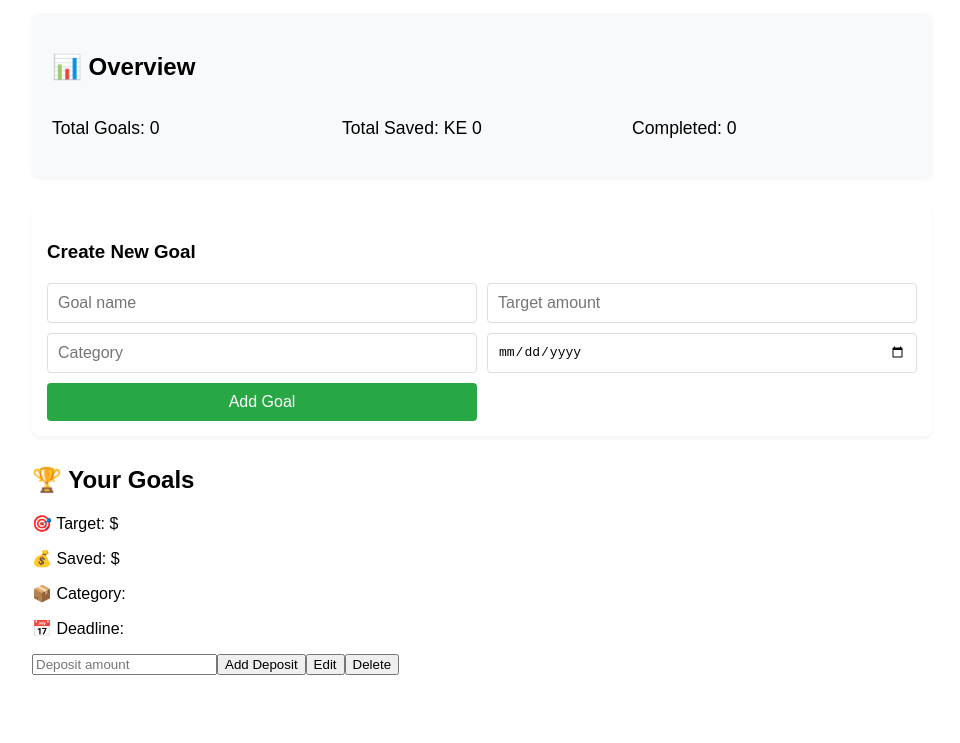
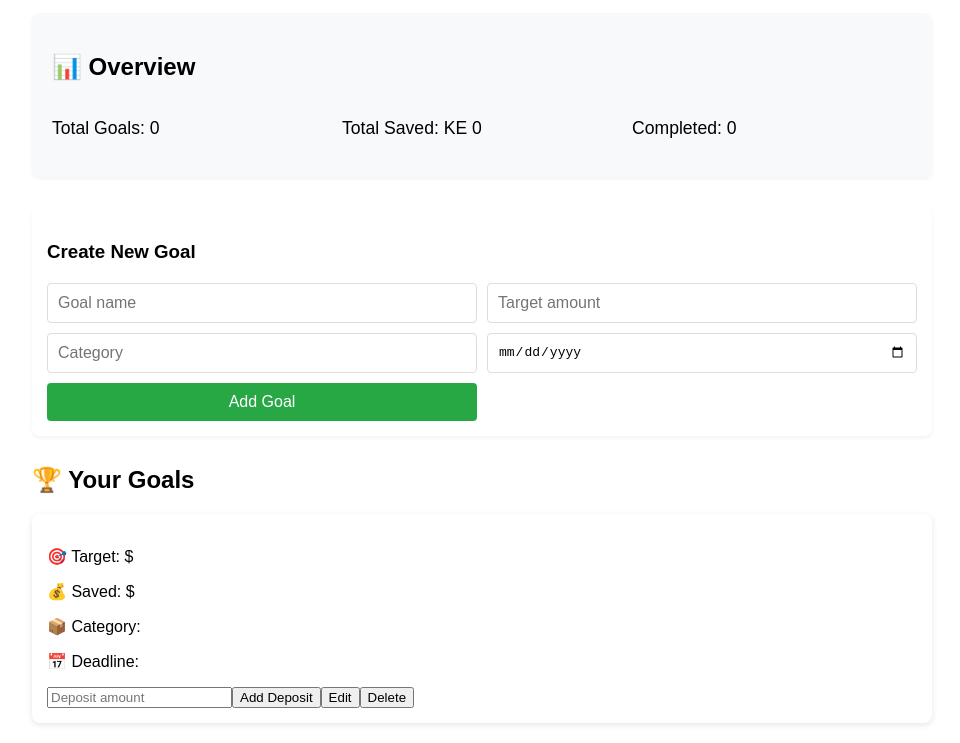
Before and after one commit to WillyKyeni3/Smart-Goal-Planner, a React app in the folder smartgoalplanner/: page / in a window 1280 px wide. Shown: the part 121-864 px from the top of the page, without its empty margins (158-1118 px from the left). Before the commit the page ends 816 px from the top, so only its background shows below. Built offline with nearby package versions, Linux system fonts and the light colour scheme.

Commit message:
Styled Goal list item

```diff
--- a/smartgoalplanner/src/index.css
+++ b/smartgoalplanner/src/index.css
@@ -69,3 +69,24 @@ body {
 .goal-form button:hover {
   background-color: #218838;
 }
+
+/* Goals List */
+.goals-list {
+  display: grid;
+  grid-template-columns: repeat(auto-fill, minmax(300px, 1fr));
+  gap: 20px;
+}
+
+/* Individual goal card */
+.goal-card {
+  background: #fff;
+  padding: 15px;
+  border-radius: 8px;
+  box-shadow: 0 2px 6px rgba(0, 0, 0, 0.1);
+  transition: transform 0.2s;
+  position: relative;
+}
+
+.goal-card:hover {
+  transform: translateY(-5px);
+}
```
